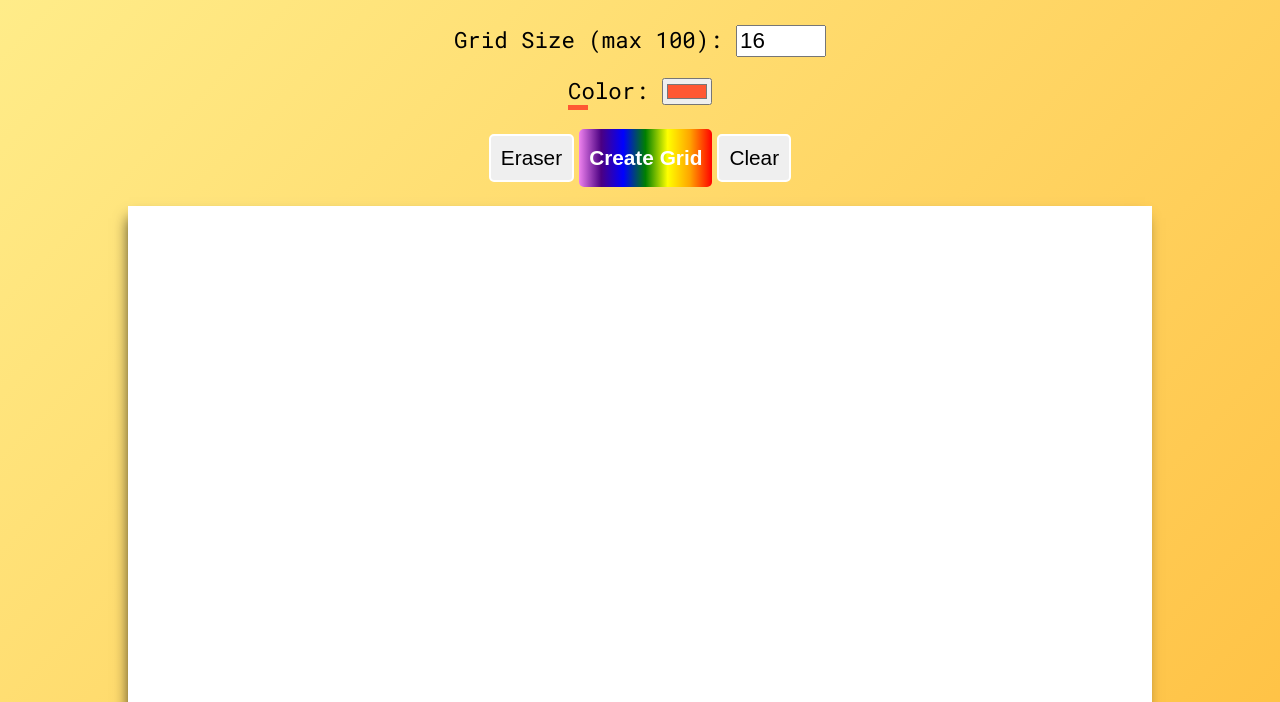
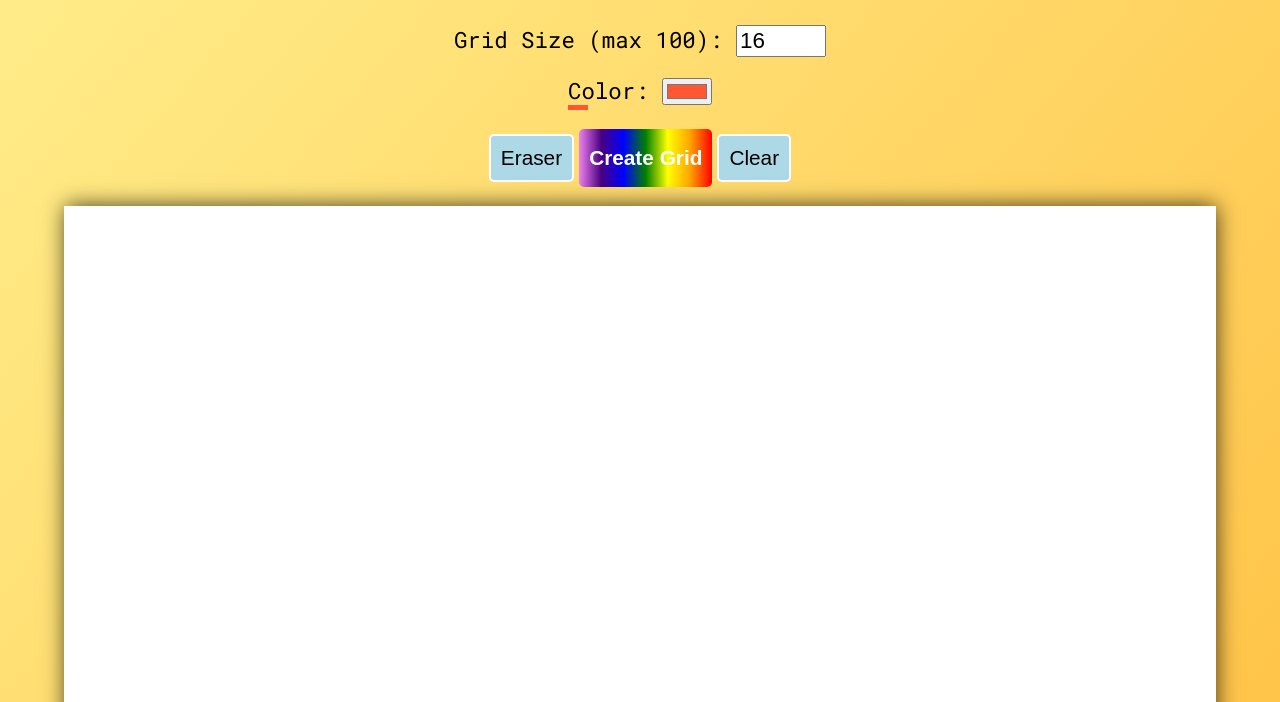
Before and after one commit to m3ghnaa/Etch-a-Sketch, a plain HTML site: page index.html in a window 1280 px wide. Shown: the part 98-800 px from the top of the page. Drawn offline with Linux system fonts and the light colour scheme.

Commit message:
change container's shadow

```diff
--- a/index.html
+++ b/index.html
@@ -16,10 +16,10 @@
     .container {
       display: flex;
       flex-wrap: wrap;
-      width: 80vw;
-      box-shadow: -3px 8px 14px -4px rgba(0,0,0,0.75);
--webkit-box-shadow: -3px 8px 14px -4px rgba(0,0,0,0.75);
--moz-box-shadow: -3px 8px 14px -4px rgba(0,0,0,0.75);
+      width: 90vw;
+      box-shadow: 1px -1px 21px -1px rgba(0,0,0,0.75);
+-webkit-box-shadow: 1px -1px 21px -1px rgba(0,0,0,0.75);
+-moz-box-shadow: 1px -1px 21px -1px rgba(0,0,0,0.75);
 
     }
 
@@ -47,7 +47,9 @@
       margin: 5px;
       cursor: pointer;
       border-radius: 5px;
+      background-color:lightblue;
       border: 2px solid white;
+      color: black
   }
 
   input {
```
